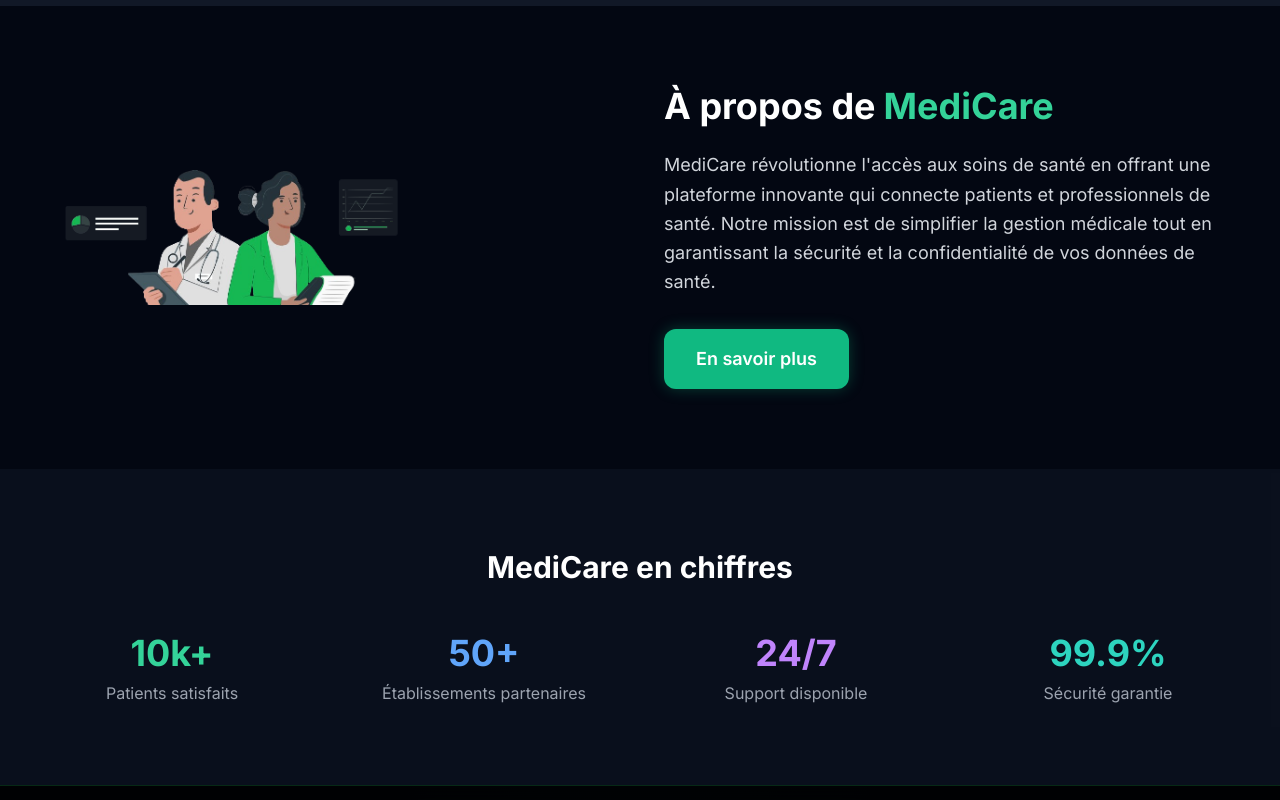
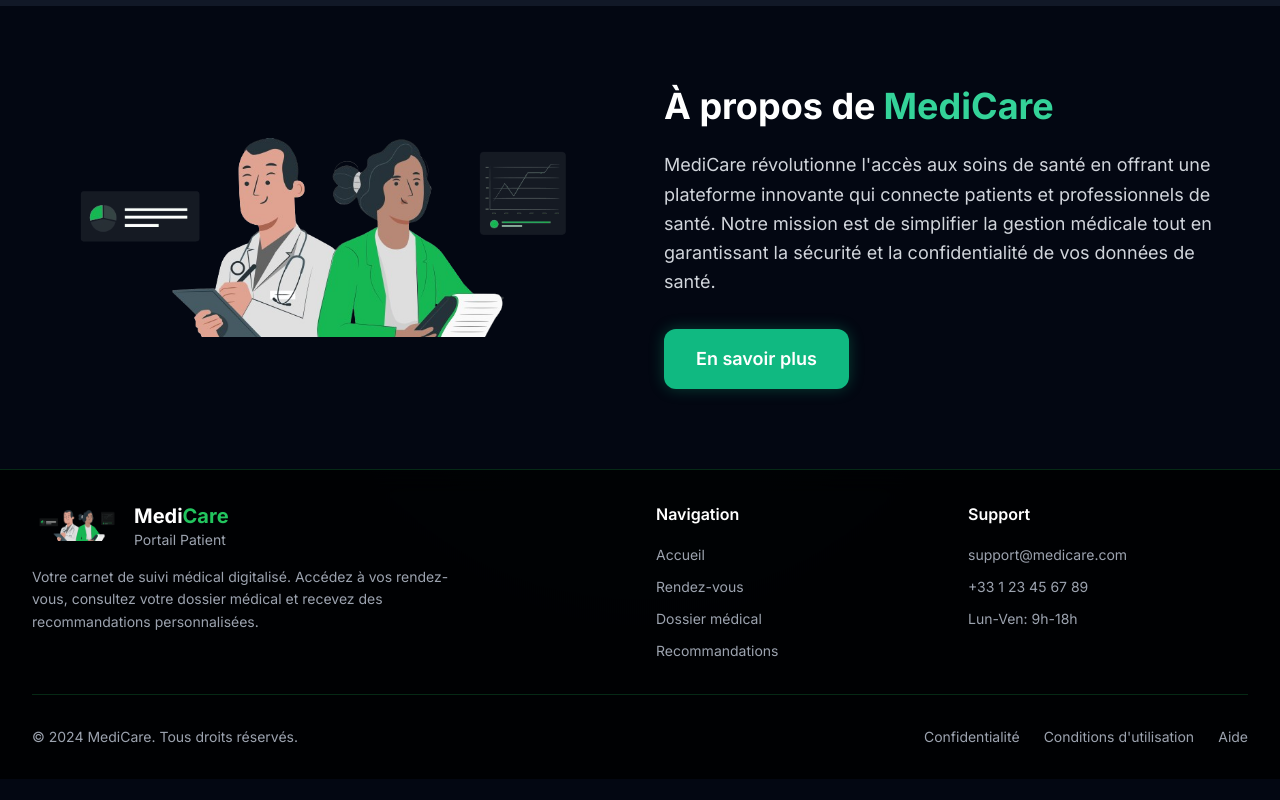
Before and after one commit to SaamNoLimits/HealthCare, a Next.js app: page / in a window 1280 px wide. Shown: the part 1560-2360 px from the top of the page. After the commit the page ends 2339 px from the top, so only its background shows below. Built offline with nearby package versions, Linux system fonts and the light colour scheme.

Commit message:
Remove the 'MediCare en chiffres' stats section from the main page

```diff
--- a/app/page.tsx
+++ b/app/page.tsx
@@ -151,8 +151,8 @@ export default function MediCarePage() {
                                 <Image
                                     src="/img_carousel.16270e81-removebg-preview.png"
                                     alt="MediCare"
-                                    width={400}
-                                    height={400}
+                                    width={800}
+                                    height={800}
                                     className="object-contain"
                                 />
                             </div>
@@ -178,30 +178,7 @@ export default function MediCarePage() {
                 </div>
             </div>
 
-            {/* Stats Section */}
-            <div className="bg-gray-900/50 py-20">
-                <div className="container-custom">
-                    <h2 className="text-3xl font-bold text-white text-center mb-12">MediCare en chiffres</h2>
-                    <div className="grid grid-cols-2 md:grid-cols-4 gap-8">
-                        <div className="text-center">
-                            <div className="text-4xl font-bold text-emerald-400 mb-2">10k+</div>
-                            <div className="text-gray-400">Patients satisfaits</div>
-                        </div>
-                        <div className="text-center">
-                            <div className="text-4xl font-bold text-blue-400 mb-2">50+</div>
-                            <div className="text-gray-400">Établissements partenaires</div>
-                        </div>
-                        <div className="text-center">
-                            <div className="text-4xl font-bold text-purple-400 mb-2">24/7</div>
-                            <div className="text-gray-400">Support disponible</div>
-                        </div>
-                        <div className="text-center">
-                            <div className="text-4xl font-bold text-teal-400 mb-2">99.9%</div>
-                            <div className="text-gray-400">Sécurité garantie</div>
-                        </div>
-                    </div>
-                </div>
-            </div>
+
         </div>
     );
 }
--- a/components/Footer.tsx
+++ b/components/Footer.tsx
@@ -12,8 +12,8 @@ const Footer = () => {
                             <Image
                                 src="/img_carousel.16270e81-removebg-preview.png"
                                 alt="MediCare Logo"
-                                width={40}
-                                height={40}
+                                width={90}
+                                height={90}
                                 className="object-contain"
                             />
                             <div>
--- a/components/Header.tsx
+++ b/components/Header.tsx
@@ -27,8 +27,8 @@ const Header = () => {
                             <Image
                                 src="/img_carousel.16270e81-removebg-preview.png"
                                 alt="MediCare Logo"
-                                width={80}
-                                height={80}
+                                width={90}
+                                height={90}
                                 className="object-contain group-hover:scale-110 transition-transform duration-300"
                             />
                             <div className="flex flex-col">
```
